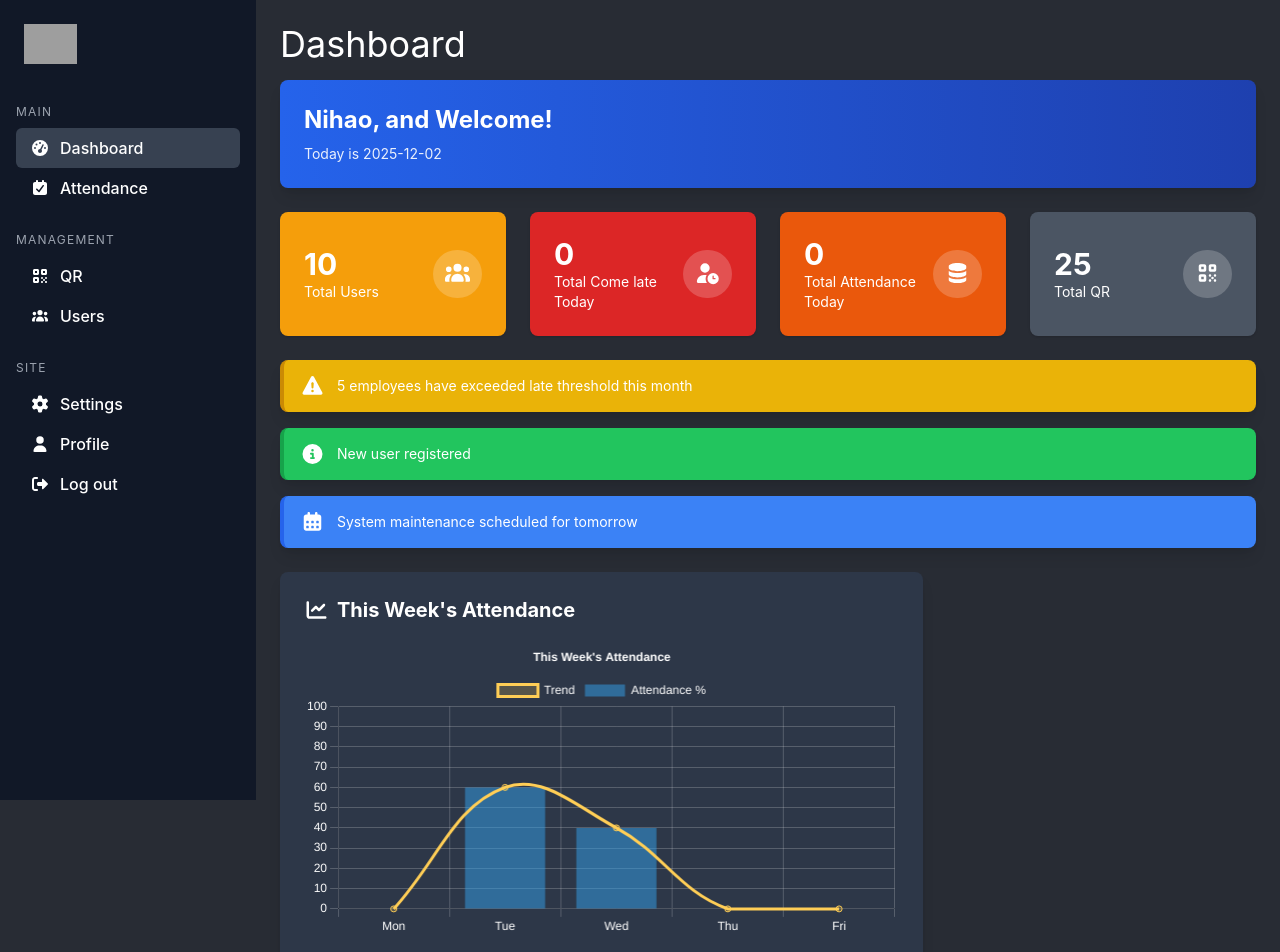
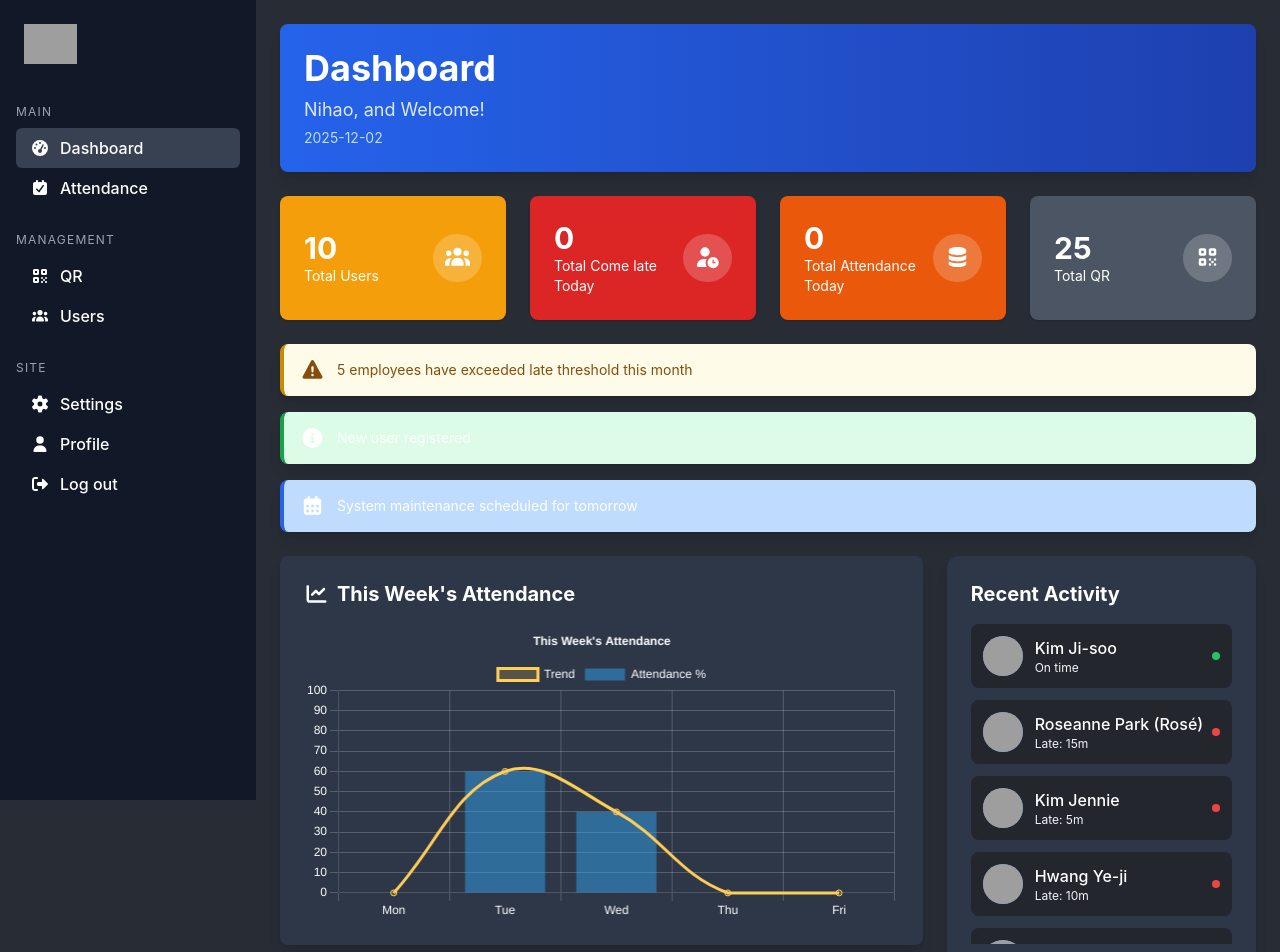
Before and after one commit to Minwook07/qr-attendance-system-usr, a React (Vite) app: page / in a window 1280 px wide. Shown: the top 952 px of the page. Built offline with nearby package versions, Linux system fonts and the light colour scheme; grey boxes are pictures that could not be loaded.

Commit message:
add dashboard ui design

```diff
--- a/index.html
+++ b/index.html
@@ -10,7 +10,7 @@
     <link rel="apple-touch-icon" href="/logo192.png" />
     <link rel="manifest" href="/manifest.json" />
 
-    <title>React App</title>
+    <title>QR System</title>
 </head>
 
 <body>
--- a/src/components/alerts-panel/index.jsx
+++ b/src/components/alerts-panel/index.jsx
@@ -3,9 +3,9 @@ import { FontAwesomeIcon } from "@fortawesome/react-fontawesome";
 export function AlertsPanel({ icon, message, type }) {
 
     const typeColors = {
-        warning: 'bg-yellow-500 border-yellow-600',
-        info: 'bg-blue-500 border-blue-600',
-        success: 'bg-green-500 border-green-600',
+        warning: 'bg-yellow-50 border-yellow-600 text-yellow-800',
+        info: 'bg-blue-200 border-blue-600 text-blue-800',
+        success: 'bg-green-100 border-green-600 text-green-800',
     }
 
     const bgColor = typeColors[type] || 'bg-gray-500'
--- a/src/pages/dashboard/Dashboard.jsx
+++ b/src/pages/dashboard/Dashboard.jsx
@@ -26,11 +26,11 @@ export function Dashboard() {
     ]
     return (
         <>
-            <h2 className="text-4xl mb-4">Dashboard</h2>
             <div className="space-y-6">
                 <div className="mb-6 bg-gradient-to-r from-blue-600 to-blue-800 text-white rounded-lg w-full py-6 px-6 shadow-lg">
-                    <h3 className="text-2xl font-bold">Nihao, and Welcome!</h3>
-                    <p className="text-sm mt-2 opacity-90">Today is {today}</p>
+                    <h1 className="text-4xl font-bold mb-2">Dashboard</h1>
+              <p className="text-blue-100 text-lg">Nihao, and Welcome!</p>
+              <p className="text-blue-200 text-sm mt-1">{today}</p>
                 </div>
 
                 <div className="grid grid-cols-1 sm:grid-cols-2 lg:grid-cols-4 gap-6 mb-6">
@@ -56,9 +56,29 @@ export function Dashboard() {
                     ))}
                 </div>
 
-                <div className="grid grid-cols-1 lg:grid-cols-3 gap-6 mb-6">
+                <div className="grid grid-cols-1 xl:grid-cols-3 gap-6 mb-6">
                     <div className="lg:col-span-2">
                         <QuickChart />
+                    </div>
+                    <div className="bg-[#2d3748] rounded-xl p-6 shadow-lg">
+                        <h3 className="text-xl font-bold text-white mb-4">Recent Activity</h3>
+                        <div className="space-y-3 max-h-80 overflow-y-auto">
+                            {dummyData.slice(0, 8).map((user) => (
+                                <div key={user.id} className="flex items-center justify-between p-3 bg-[#23262d] rounded-lg hover:bg-gray-900 transition-colors">
+                                    <div className="flex items-center gap-3">
+                                        <div className="w-10 h-10 rounded-full overflow-hidden bg-gradient-to-br from-blue-400 to-blue-600 flex items-center justify-center text-white font-bold">
+                                            {/* {user.name.charAt(0)} */}
+                                            <img src={user.image} alt={user.name} className="w-full h-full object-cover" />
+                                        </div>
+                                        <div>
+                                            <p className="font-medium text-white">{user.name}</p>
+                                            <p className="text-xs text-gray-100">{user.lateTime !== "0h" && user.lateTime !== "0m" ? `Late: ${user.lateTime}` : "On time"}</p>
+                                        </div>
+                                    </div>
+                                    <div className={`w-2 h-2 rounded-full ${user.lateTime !== "0h" && user.lateTime !== "0m" ? "bg-red-500" : "bg-green-500"}`}></div>
+                                </div>
+                            ))}
+                        </div>
                     </div>
                 </div>
             </div>
```
